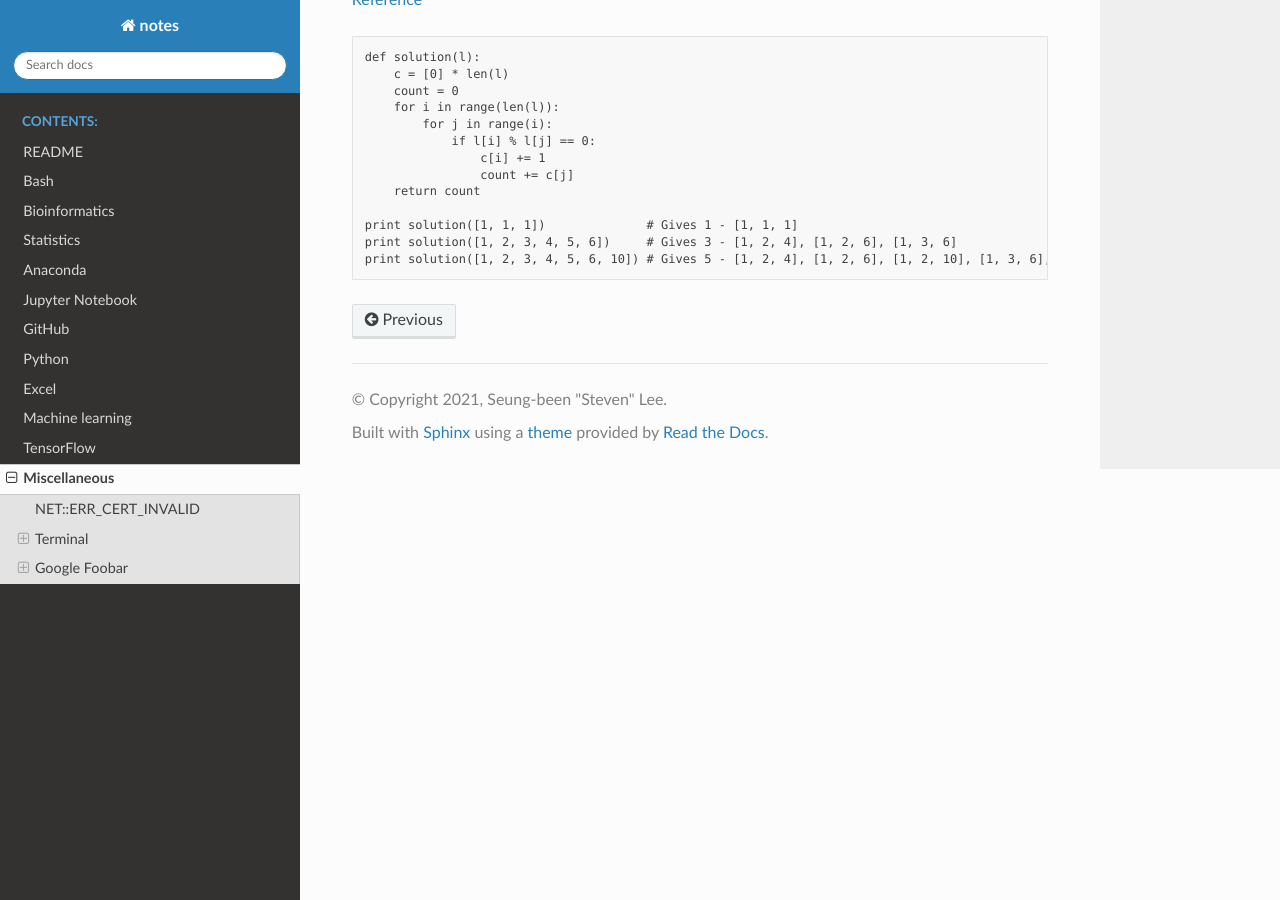
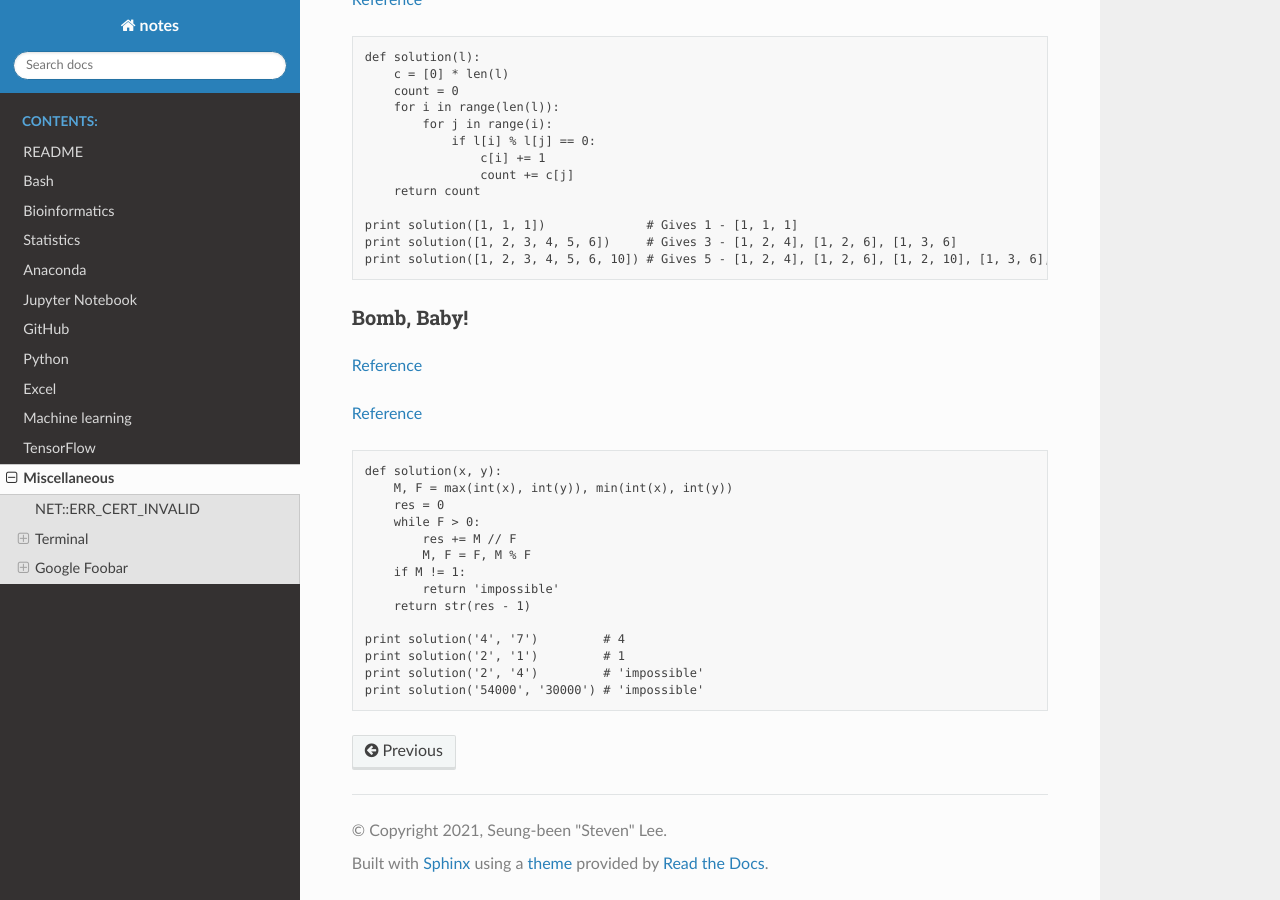
Before and after one commit to sbslee/notes, a Sphinx documentation site: the page built from docs/miscellaneous.rst, in a window 1280 px wide and 900 px high, scrolled down 1731 px. Built offline with Sphinx 7.4.7 and the Read the Docs theme 2.0.0, drawn with Linux system fonts in a browser that asks for light colours.

Commit message:
Update miscellaneous.rst

```diff
--- a/docs/miscellaneous.rst
+++ b/docs/miscellaneous.rst
@@ -105,3 +105,27 @@ Find the Access Codes
     print solution([1, 1, 1])              # Gives 1 - [1, 1, 1]
     print solution([1, 2, 3, 4, 5, 6])     # Gives 3 - [1, 2, 4], [1, 2, 6], [1, 3, 6]
     print solution([1, 2, 3, 4, 5, 6, 10]) # Gives 5 - [1, 2, 4], [1, 2, 6], [1, 2, 10], [1, 3, 6], [1, 5, 10]
+
+Bomb, Baby!
+-----------
+
+`Reference <https://dev.to/itepsilon/foobar-bomb-baby-3l1>`__
+
+`Reference <https://github.com/ivanseed/google-foobar-help/blob/master/challenges/bomb_baby/bomb_baby.md>`__
+
+.. code-block:: note
+
+    def solution(x, y):
+        M, F = max(int(x), int(y)), min(int(x), int(y))
+        res = 0
+        while F > 0:
+            res += M // F
+            M, F = F, M % F
+        if M != 1:
+            return 'impossible'
+        return str(res - 1)
+
+    print solution('4', '7')         # 4
+    print solution('2', '1')         # 1
+    print solution('2', '4')         # 'impossible'
+    print solution('54000', '30000') # 'impossible'
```
